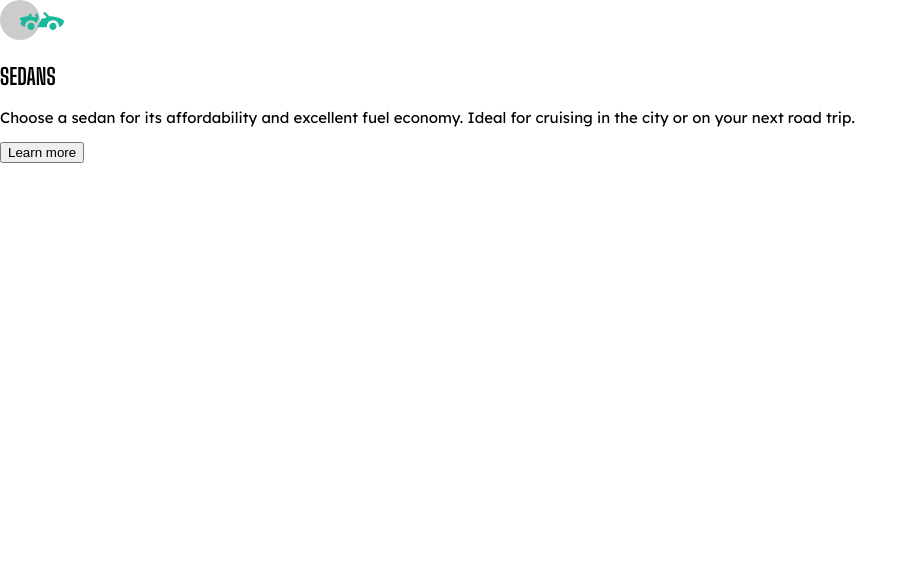
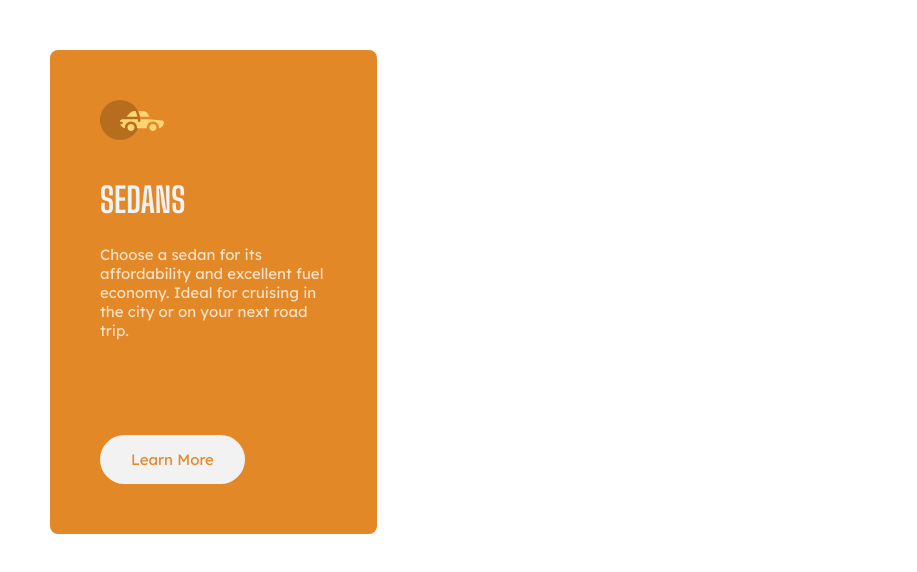
Before and after one commit to zetmosoma10/Column-preview, a plain HTML site: page index.html in a window 1280 px wide. Shown: the whole page, without its empty margins (0-917 px from the left). Drawn offline with Linux system fonts and the light colour scheme.

Commit message:
build the column component

```diff
--- a/index.html
+++ b/index.html
@@ -18,14 +18,14 @@
     />
   </head>
   <body>
-    <article class="card">
-      <img src="images/icon-luxury.svg" alt="" />
+    <article class="card card--orange">
+      <img src="images/icon-sedans.svg" alt="" />
       <h1>SEDANS</h1>
       <p>
         Choose a sedan for its affordability and excellent fuel economy. Ideal
         for cruising in the city or on your next road trip.
       </p>
-      <button class="btn">Learn more</button>
+      <button class="btn btn--orange">Learn More</button>
     </article>
   </body>
 </html>
--- a/styles.css
+++ b/styles.css
@@ -23,10 +23,71 @@ body {
   margin: 0;
   font-size: 1.5rem;
   font-family: "Lexend Deca", sans-serif;
+  color: var(--transparent-white-paragraph);
 }
 
 h1,
 h2,
 h3 {
   font-family: "Big Shoulders Display", cursive;
+  margin: 3.5rem 0 2.5rem;
+  font-size: 2.3em;
+  color: var(--very-lightGrey);
 }
+
+/* button */
+.btn {
+  background: var(--very-lightGrey);
+  border-radius: 30px;
+  padding: 1.5rem 1rem;
+  width: 14.5rem;
+  font-family: inherit;
+  font-size: inherit;
+  margin-top: 2.5rem;
+  border: 0;
+  cursor: pointer;
+}
+
+.btn:hover {
+  background: transparent;
+  border: 2px solid var(--very-lightGrey);
+  color: var(--very-lightGrey);
+}
+
+.btn--darkcyan {
+  color: var(--primary-Dark-cyan);
+}
+
+.btn--orange {
+  color: var(--primary-Bright-orange);
+}
+.btn--veryDarkcyan {
+  color: var(--primary-VeryDark-cyan);
+}
+
+/* card */
+
+.card {
+  border-radius: 8px;
+  width: 327px;
+  padding: 5rem;
+  margin: 5rem;
+}
+
+.card--darkcyan {
+  background: var(--primary-Dark-cyan);
+}
+
+.card--orange {
+  background: var(--primary-Bright-orange);
+}
+
+.card--veryDarkcyan {
+  background: var(--primary-VeryDark-cyan);
+}
+
+@media screen and (min-width: 678px) {
+  .btn {
+    margin-top: 8rem;
+  }
+}
```
